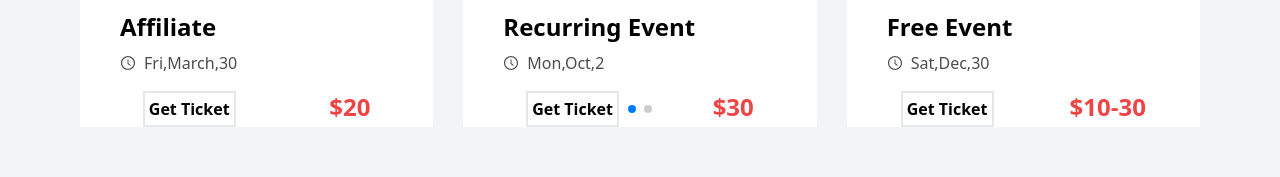
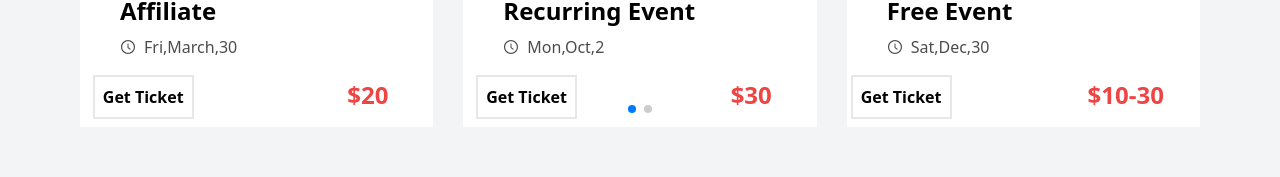
Before and after one commit to JainArchit16/MeUp, a React (Create React App) app: page /Insert in a window 1280 px wide. Shown: the part 1202-1379 px from the top of the page. Built offline with nearby package versions, Linux system fonts and the light colour scheme.

Commit message:
Changed Layout

```diff
--- a/src/Components/Card.js
+++ b/src/Components/Card.js
@@ -37,7 +37,7 @@ const Card = (props) => {
 
                     <img src={props.dataOne.image} className='w-full -top-10 h-64'></img>
                     <p className='absolute bg-purple-500  rounded-lg text-white p-1 left-6'>{props.dataOne.tag}</p>
-                    <div className='rounded-full w-[40px] h-[40px] bg-white relative p-1 -right-96 -top-14 bottom-[-12px] grid place-items-center'>
+                    <div className='rounded-full w-[40px] h-[40px] bg-white relative p-1 -right-96 -top-10 bottom-[-12px] grid place-items-center'>
                     <button onClick={clickHandler}>
                         {
                             !likedCourses.includes(props.dataOne.id) ? <FcLikePlaceholder fontSize="1.75rem" /> : <FcLike fontSize="1.75rem" />
@@ -51,10 +51,10 @@ const Card = (props) => {
                     <p className='pl-2'>{data.time}</p>
 
                 </div>
-                <div className='flex flex-row justify-around m-4'>
+                <div className='flex flex-row justify-around m-4 mb-10'>
 
-                    <button className='font-bold hover:bg-red-500 hover:text-white inline-block  border-2 transition-all p-1'>Get Ticket</button>
-                        <p className='font-bold text-red-500 text-2xl'>${data.price}</p>
+                    <button className='font-bold hover:bg-red-500 hover:text-white inline-block  border-2 transition-all p-2 -left-12 relative'>Get Ticket</button>
+                        <p className='font-bold text-red-500 text-2xl -right-4 top-1 relative'>${data.price}</p>
                 </div>
 
 
--- a/src/Components/Dashboard.jsx
+++ b/src/Components/Dashboard.jsx
@@ -2,7 +2,8 @@ import React from 'react'
 
 const Dashboard = () => {
   return (
-    <div className='grid place-items-center text-richblack-100 text-3xl h-full'>Dashboard</div>
+    <></>
+    // <div className='grid place-items-center text-richblack-100 text-3xl h-full'>Dashboard</div>
   )
 }
 
```
